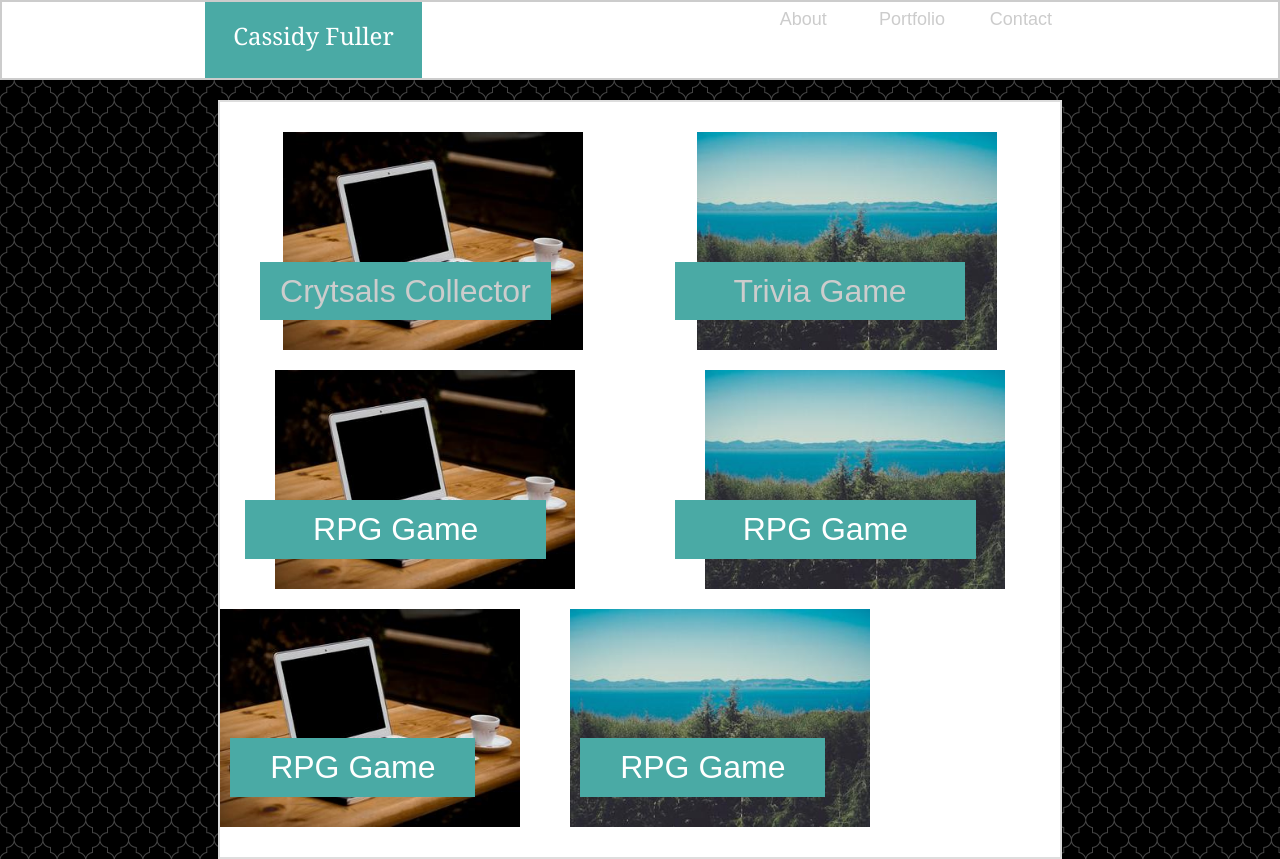
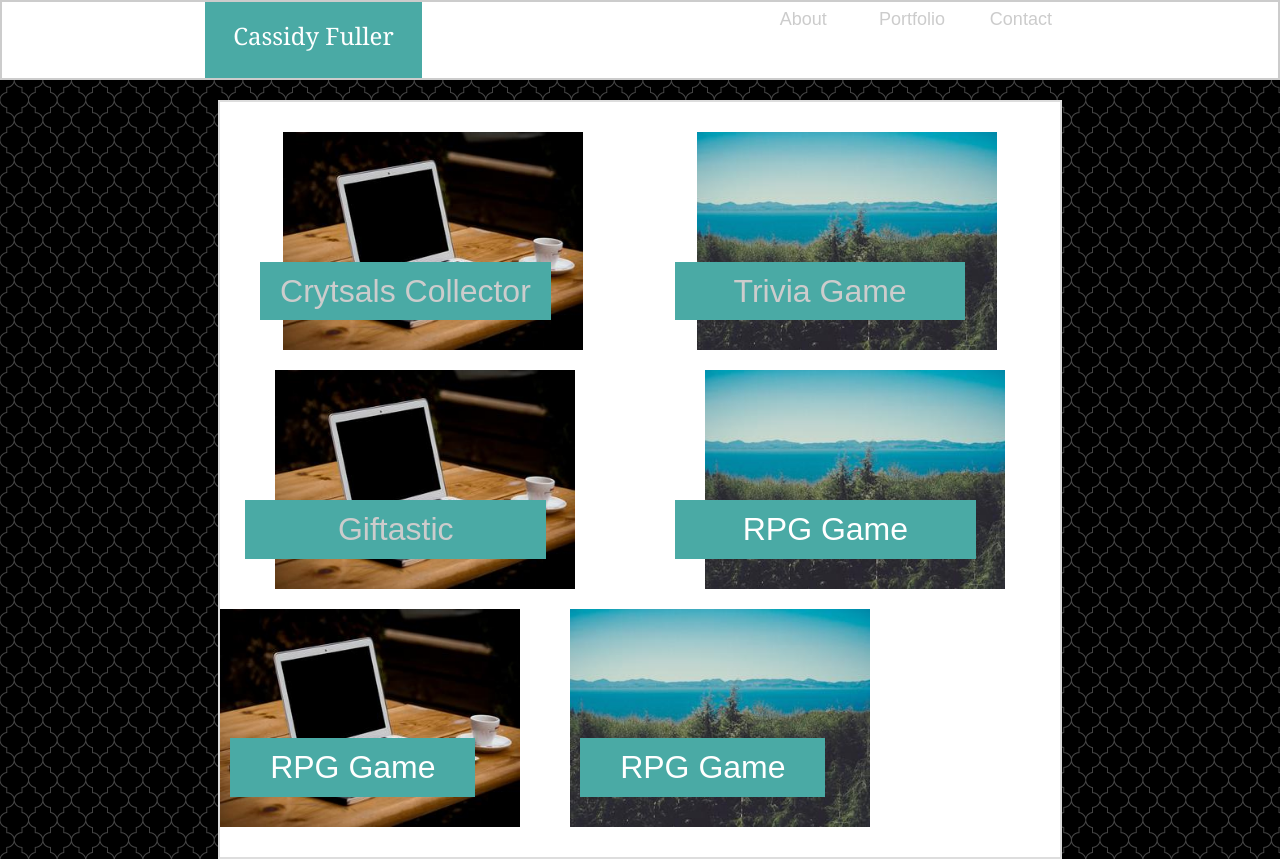
Before and after one commit to cassidyjean9/bootstrap-portfolio, a plain HTML site: page portfolio.html in a window 1280 px wide. Drawn offline with nearby package versions, Linux system fonts and the light colour scheme.

Commit message:
added link to giftastic

```diff
--- a/portfolio.html
+++ b/portfolio.html
@@ -55,7 +55,7 @@
                             <div class="col-6">
                                 <img src="images/0-367x267.jpg" />
 
-                                <h2 class="img-name"> RPG Game</h2>
+                                <h2 class="img-name"><a href="https://cassidyjean9.github.io/giftastic/"> Giftastic</a></h2>
                             </div>
                             <div class="col-6">
                                 <img src="images/10-367x267.jpg" />
```
